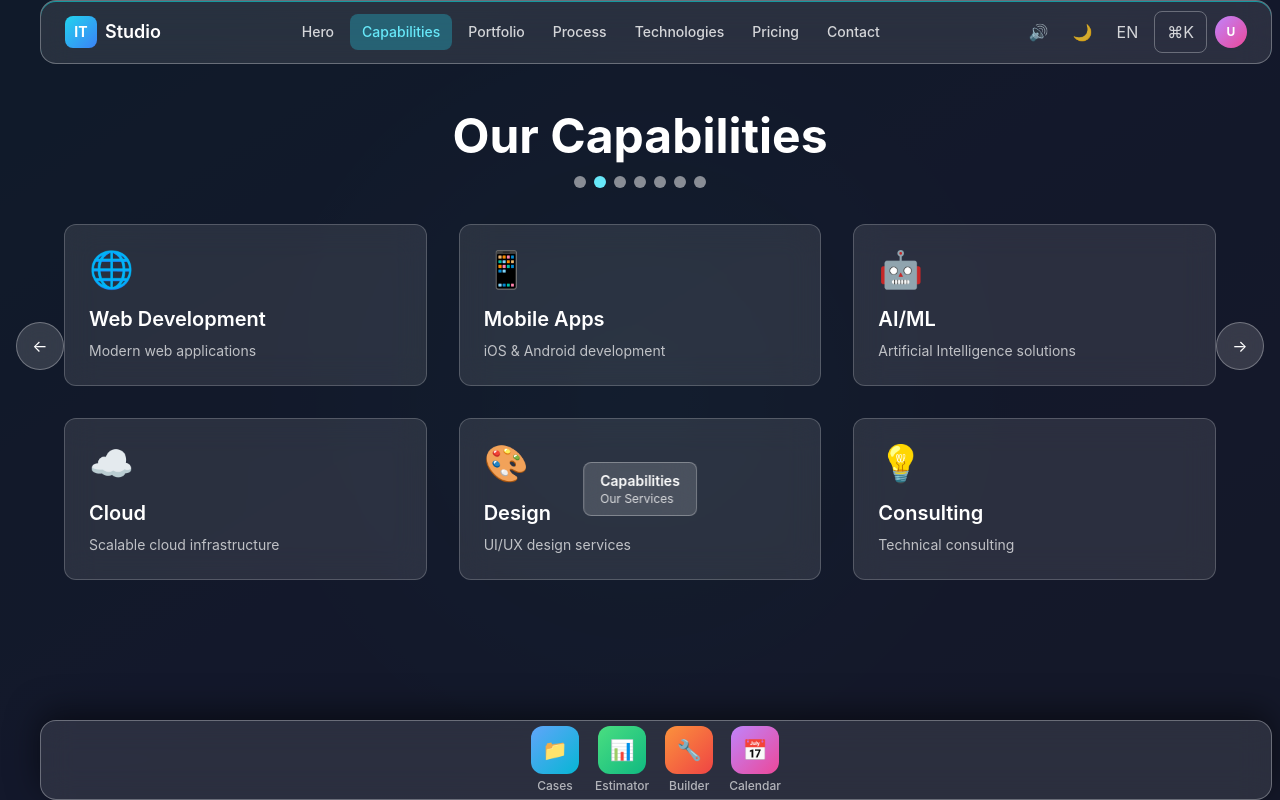
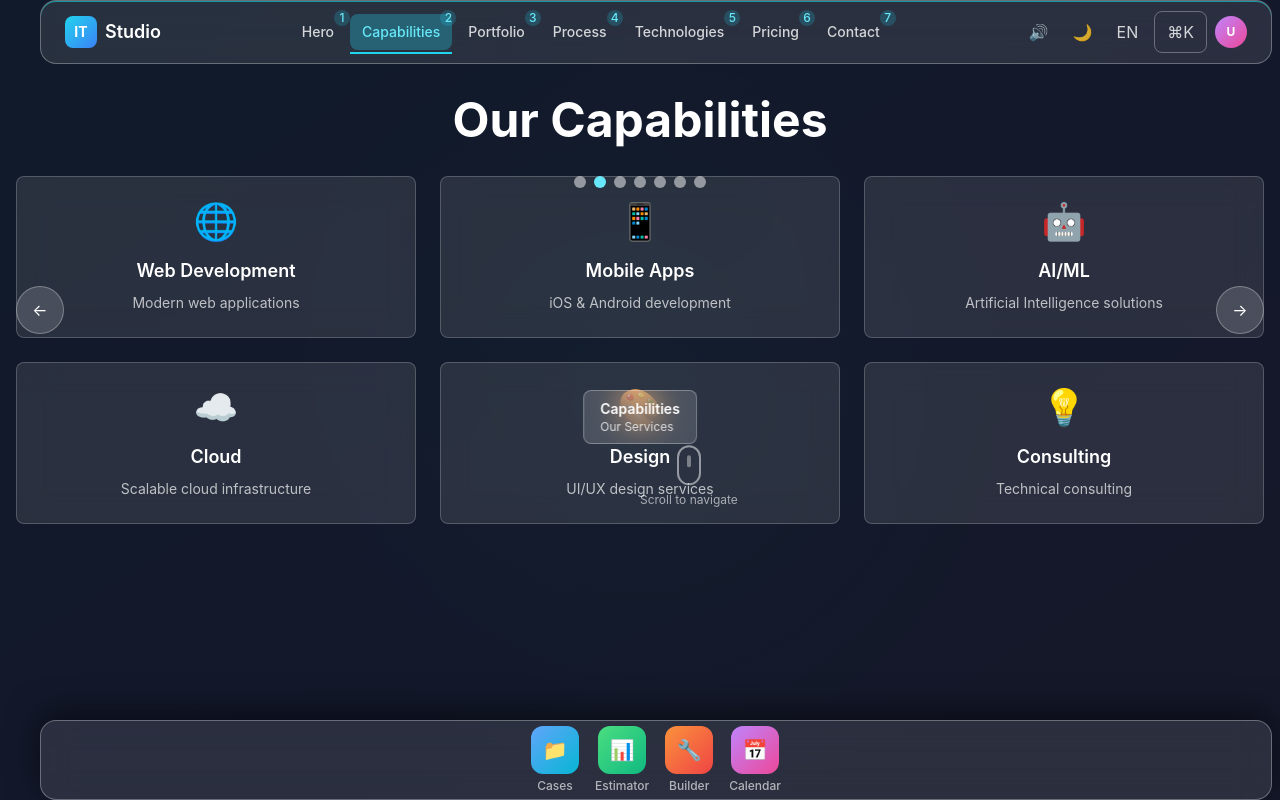
Before and after one commit to mark07m/it-studio-1, a Next.js app: page / in a window 1280 px wide. Both pictures are taken after a click on the button 600 px from the left and 182 px from the top of the page. Built offline with nearby package versions, Linux system fonts and the light colour scheme.

Commit message:
Update components with improved styling and functionality

```diff
--- a/src/components/GlassHeader.tsx
+++ b/src/components/GlassHeader.tsx
@@ -57,11 +57,11 @@ const GlassHeader = () => {
 
           {/* Navigation */}
           <nav className="flex items-center space-x-1">
-            {Object.entries(SCENES).map(([scene, config]) => (
+            {Object.entries(SCENES).map(([scene, config], index) => (
               <motion.button
                 key={scene}
                 onClick={() => handleSceneChange(scene as SceneType)}
-                className={`px-3 py-2 rounded-lg text-sm font-medium transition-all duration-300 ${
+                className={`px-3 py-2 rounded-lg text-sm font-medium transition-all duration-300 relative ${
                   currentScene === scene
                     ? 'text-cyan-300 bg-cyan-400/30'
                     : 'text-white/80 hover:text-white hover:bg-white/20'
@@ -70,6 +70,19 @@ const GlassHeader = () => {
                 whileTap={{ scale: 0.95 }}
               >
                 {config.title}
+                {/* Progress indicator */}
+                <motion.div
+                  className="absolute -bottom-1 left-0 h-0.5 bg-cyan-400"
+                  initial={{ width: 0 }}
+                  animate={{
+                    width: currentScene === scene ? '100%' : '0%'
+                  }}
+                  transition={{ duration: 0.3 }}
+                />
+                {/* Scene number indicator */}
+                <div className="absolute -top-1 -right-1 w-4 h-4 bg-cyan-400/20 rounded-full flex items-center justify-center text-xs text-cyan-300">
+                  {index + 1}
+                </div>
               </motion.button>
             ))}
           </nav>
--- a/src/components/SceneShell.tsx
+++ b/src/components/SceneShell.tsx
@@ -74,6 +74,114 @@ const SceneShell = ({ children }: SceneShellProps) => {
 
     window.addEventListener('keydown', handleKeyDown)
     return () => window.removeEventListener('keydown', handleKeyDown)
+  }, [currentScene, isTransitioning])
+
+  // Wheel navigation
+  useEffect(() => {
+    let wheelTimeout: NodeJS.Timeout | null = null
+    let isScrolling = false
+
+    const handleWheel = (e: WheelEvent) => {
+      if (isTransitioning || isScrolling) return
+
+      e.preventDefault()
+      isScrolling = true
+
+      const scenes = Object.keys(SCENES) as SceneType[]
+      const currentIndex = scenes.indexOf(currentScene)
+
+      // Определяем направление скролла
+      const deltaY = e.deltaY
+      const threshold = 50 // Минимальное значение для срабатывания
+
+      if (Math.abs(deltaY) < threshold) {
+        isScrolling = false
+        return
+      }
+
+      if (deltaY > 0) {
+        // Скролл вниз - следующая сцена
+        if (currentIndex < scenes.length - 1) {
+          useAppStore.getState().setCurrentScene(scenes[currentIndex + 1])
+        }
+      } else {
+        // Скролл вверх - предыдущая сцена
+        if (currentIndex > 0) {
+          useAppStore.getState().setCurrentScene(scenes[currentIndex - 1])
+        }
+      }
+
+      // Блокируем повторные срабатывания на 800ms
+      if (wheelTimeout) clearTimeout(wheelTimeout)
+      wheelTimeout = setTimeout(() => {
+        isScrolling = false
+      }, 800)
+    }
+
+    // Добавляем passive: false для возможности preventDefault
+    window.addEventListener('wheel', handleWheel, { passive: false })
+
+    return () => {
+      window.removeEventListener('wheel', handleWheel)
+      if (wheelTimeout) clearTimeout(wheelTimeout)
+    }
+  }, [currentScene, isTransitioning])
+
+  // Touch navigation for mobile devices
+  useEffect(() => {
+    let touchStartY = 0
+    let touchEndY = 0
+    let touchTimeout: NodeJS.Timeout | null = null
+    let isTouching = false
+
+    const handleTouchStart = (e: TouchEvent) => {
+      if (isTransitioning || isTouching) return
+      touchStartY = e.touches[0].clientY
+      isTouching = true
+    }
+
+    const handleTouchEnd = (e: TouchEvent) => {
+      if (isTransitioning || !isTouching) return
+
+      touchEndY = e.changedTouches[0].clientY
+      const deltaY = touchStartY - touchEndY
+      const threshold = 50
+
+      if (Math.abs(deltaY) < threshold) {
+        isTouching = false
+        return
+      }
+
+      const scenes = Object.keys(SCENES) as SceneType[]
+      const currentIndex = scenes.indexOf(currentScene)
+
+      if (deltaY > 0) {
+        // Swipe up - next scene
+        if (currentIndex < scenes.length - 1) {
+          useAppStore.getState().setCurrentScene(scenes[currentIndex + 1])
+        }
+      } else {
+        // Swipe down - previous scene
+        if (currentIndex > 0) {
+          useAppStore.getState().setCurrentScene(scenes[currentIndex - 1])
+        }
+      }
+
+      // Block repeated triggers for 800ms
+      if (touchTimeout) clearTimeout(touchTimeout)
+      touchTimeout = setTimeout(() => {
+        isTouching = false
+      }, 800)
+    }
+
+    window.addEventListener('touchstart', handleTouchStart, { passive: true })
+    window.addEventListener('touchend', handleTouchEnd, { passive: true })
+
+    return () => {
+      window.removeEventListener('touchstart', handleTouchStart)
+      window.removeEventListener('touchend', handleTouchEnd)
+      if (touchTimeout) clearTimeout(touchTimeout)
+    }
   }, [currentScene, isTransitioning])
 
   const sceneVariants = {
@@ -185,6 +293,29 @@ const SceneShell = ({ children }: SceneShellProps) => {
           </p>
         </motion.div>
       </div>
+
+      {/* Scroll Hint */}
+      <motion.div
+        className="absolute bottom-8 left-1/2 transform -translate-x-1/2 z-40"
+        initial={{ opacity: 0, y: 10 }}
+        animate={{ opacity: 1, y: 0 }}
+        transition={{ delay: 1 }}
+      >
+        <div className="flex flex-col items-center space-y-2">
+          <motion.div
+            className="w-6 h-10 border-2 border-white/50 rounded-full flex justify-center"
+            animate={{ y: [0, 4, 0] }}
+            transition={{ duration: 2, repeat: Infinity, ease: 'easeInOut' }}
+          >
+            <motion.div
+              className="w-1 h-3 bg-white/70 rounded-full mt-2"
+              animate={{ opacity: [0.3, 1, 0.3] }}
+              transition={{ duration: 2, repeat: Infinity, ease: 'easeInOut' }}
+            />
+          </motion.div>
+          <p className="text-white/60 text-xs">Scroll to navigate</p>
+        </div>
+      </motion.div>
     </div>
   )
 }
--- a/src/components/scenes/CapabilitiesScene.tsx
+++ b/src/components/scenes/CapabilitiesScene.tsx
@@ -13,10 +13,10 @@ const CapabilitiesScene = () => {
   ]
 
   return (
-    <div className="w-full h-full flex items-center justify-center p-8">
-      <div className="max-w-6xl w-full">
+    <div className="w-full h-full flex items-center justify-center p-4 overflow-hidden">
+      <div className="max-w-7xl w-full h-full flex flex-col justify-center">
         <motion.h2
-          className="text-5xl font-bold text-white text-center mb-16"
+          className="text-2xl sm:text-3xl md:text-4xl lg:text-5xl font-bold text-white text-center mb-8"
           initial={{ opacity: 0, y: 30 }}
           animate={{ opacity: 1, y: 0 }}
           transition={{ duration: 0.8 }}
@@ -24,11 +24,11 @@ const CapabilitiesScene = () => {
           Our Capabilities
         </motion.h2>
 
-        <div className="grid grid-cols-2 md:grid-cols-3 gap-8">
+        <div className="grid grid-cols-2 md:grid-cols-3 lg:grid-cols-3 gap-4 md:gap-6 flex-1 max-h-[60vh] overflow-hidden">
           {capabilities.map((capability, index) => (
             <motion.div
               key={capability.title}
-              className="backdrop-blur-[16px] bg-white/10 border border-white/20 rounded-xl p-6 hover:bg-white/20 transition-all duration-300 cursor-pointer"
+              className="backdrop-blur-[16px] bg-white/10 border border-white/20 rounded-lg p-3 md:p-4 lg:p-6 hover:bg-white/20 transition-all duration-300 cursor-pointer flex flex-col justify-center"
               initial={{ opacity: 0, y: 50 }}
               animate={{ opacity: 1, y: 0 }}
               transition={{ duration: 0.8, delay: index * 0.1 }}
@@ -37,11 +37,11 @@ const CapabilitiesScene = () => {
                 boxShadow: '0 0 30px rgba(0, 255, 255, 0.5)'
               }}
             >
-              <div className="text-4xl mb-4">{capability.icon}</div>
-              <h3 className="text-xl font-semibold text-white mb-2">
+              <div className="text-2xl md:text-3xl lg:text-4xl mb-2 md:mb-4 text-center">{capability.icon}</div>
+              <h3 className="text-sm md:text-base lg:text-lg font-semibold text-white mb-1 md:mb-2 text-center">
                 {capability.title}
               </h3>
-              <p className="text-white/70 text-sm">
+              <p className="text-white/70 text-xs md:text-sm text-center leading-tight">
                 {capability.description}
               </p>
             </motion.div>
--- a/src/components/scenes/HeroScene.tsx
+++ b/src/components/scenes/HeroScene.tsx
@@ -7,7 +7,7 @@ const HeroScene = () => {
   const [isHovered, setIsHovered] = useState(false)
 
   return (
-    <div className="w-full h-full flex items-center justify-center relative">
+    <div className="w-full h-full flex items-center justify-center relative overflow-hidden">
       {/* Background Elements */}
       <div className="absolute inset-0 overflow-hidden">
         <motion.div
@@ -40,7 +40,7 @@ const HeroScene = () => {
       <div className="text-center z-10">
         {/* Animated Title */}
         <motion.h1
-          className="text-6xl md:text-8xl font-bold text-white mb-6"
+          className="text-4xl sm:text-5xl md:text-6xl lg:text-7xl xl:text-8xl font-bold text-white mb-4"
           initial={{ opacity: 0, y: 50 }}
           animate={{ opacity: 1, y: 0 }}
           transition={{ duration: 1, ease: 'easeOut' }}
@@ -68,7 +68,7 @@ const HeroScene = () => {
 
         {/* Subtitle */}
         <motion.p
-          className="text-xl text-white/70 mb-12 max-w-2xl mx-auto"
+          className="text-sm sm:text-base md:text-lg lg:text-xl text-white/70 mb-8 max-w-2xl mx-auto px-4"
           initial={{ opacity: 0, y: 30 }}
           animate={{ opacity: 1, y: 0 }}
           transition={{ duration: 1, delay: 0.8, ease: 'easeOut' }}
```
Also changed, not shown: src/components/scenes/ContactScene.tsx (+32 -32 lines), src/components/scenes/PortfolioScene.tsx (+14 -12 lines), src/components/scenes/PricingScene.tsx (+12 -12 lines), src/components/scenes/ProcessScene.tsx (+8 -8 lines), src/components/scenes/TechnologiesScene.tsx (+8 -8 lines).
